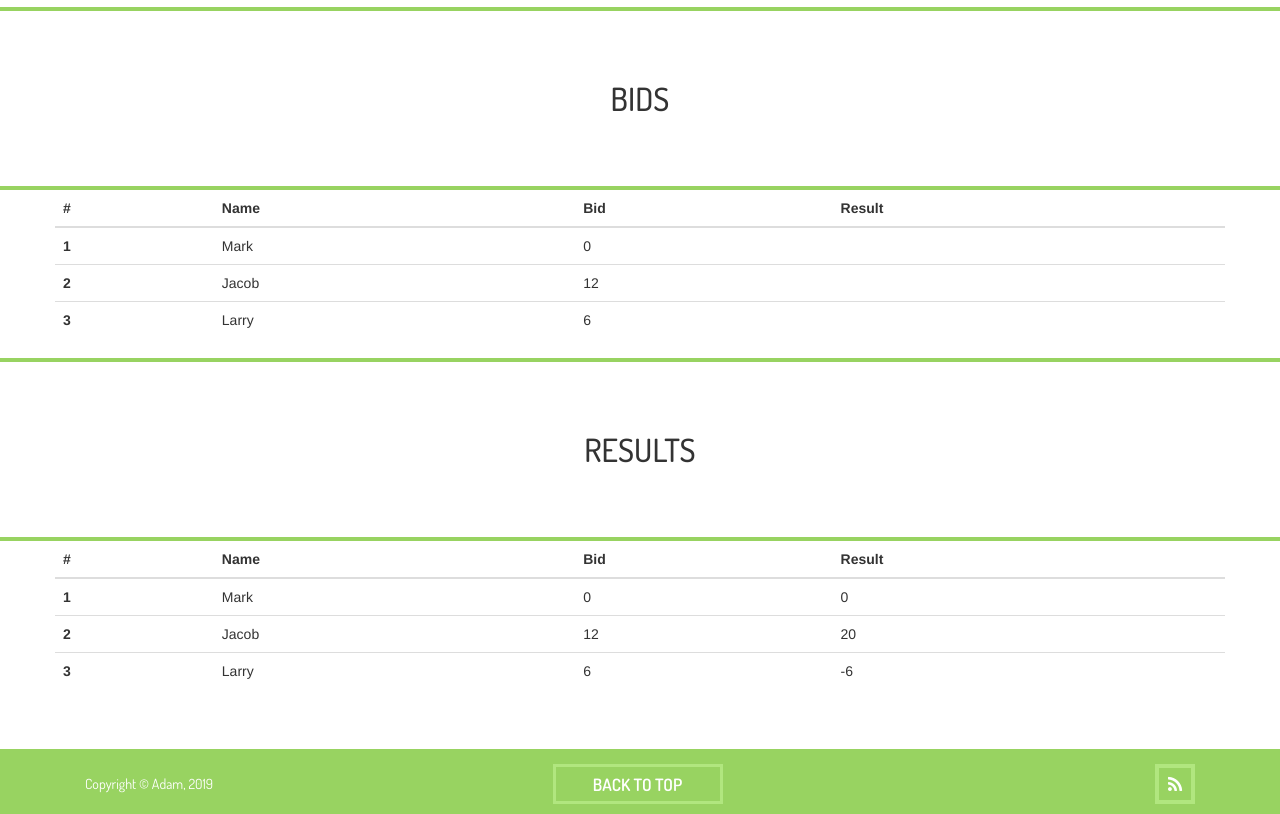
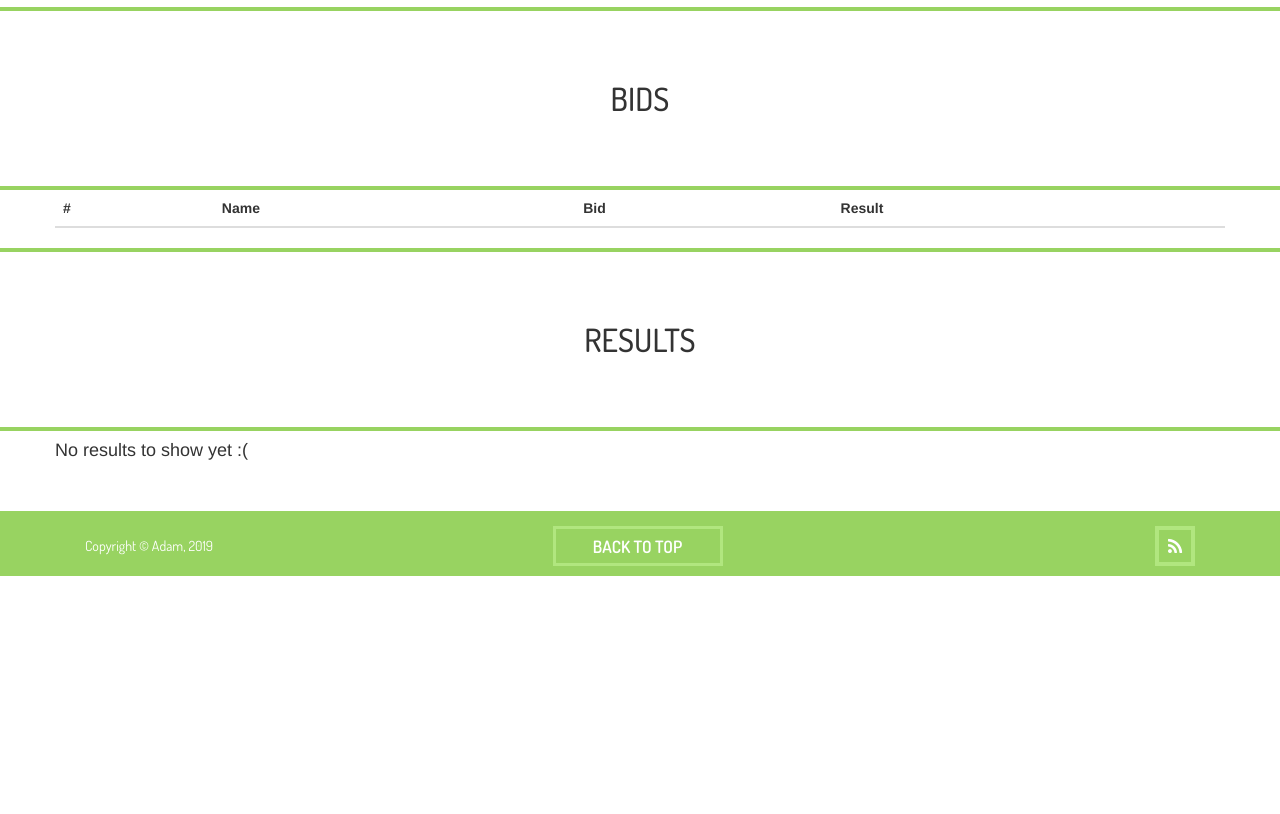
Before and after one commit to deadsmond/dollar_auction, a Flask app: page /auction in a window 1280 px wide. Shown: the part 963-1777 px from the top of the page. After the commit the page ends 1539 px from the top, so only its background shows below. Run offline with Flask 2, Linux system fonts and the light colour scheme; lists and menus that the app fills with data are empty; parts of the project's set-up code (start-up, migrations or seed data) failed here and were passed over; some libraries are stand-ins or nearby versions.

Commit message:
general update

```diff
--- a/__main__.py
+++ b/__main__.py
@@ -35,15 +35,21 @@ def login():
 # auction house route
 @app.route('/auction', methods=['GET', 'POST'])
 def auction():
-    # validate player or admin
     name = agent.get_name(request.remote_addr)
+    admin_ = (request.remote_addr == agent.admin)
 
-    if request.remote_addr == agent.admin:
-        # admin
-        return render_template('index.html', name=name)
-    else:
-        # player
-        return render_template('index.html', name=name)
+    if request.method == 'GET':
+        print("GET")
+
+    elif request.method == 'POST':
+        print("POST")
+
+    return render_template('index.html',
+                           name=name,
+                           admin=admin_,
+                           players=agent.players,
+                           results=agent.results
+                           )
 
 # address for checkpoint
 @app.route('/checkpoint', methods=['GET'])
--- a/core/auction_house.py
+++ b/core/auction_house.py
@@ -12,25 +12,40 @@ class AuctionHouse:
     # initializer of class
     def __init__(self):
 
-        # empty dictionary object to store responses from players
-        self.players = {}
+        # empty list to store responses from players
+        self.players = []
 
+        # empty list to store results of previous games
+        self.results = []
+
+        # admin id
         self.admin = ''
 
     def add_player(self, id_, name):
+
         # set first user as admin
         if not self.players:
             self.admin = id_
 
-        self.players[id_] = name
+        # add player to list
+        self.players.append([id_, name, 0])
+
         log.info("joined [%s] as [%s]" % (id_, name))
 
+    # iterate through list to check if id is in game
     def check_if_in(self, id_):
-        return id_ in self.players
+        for player in self.players:
+            if player[0] == id_:
+                return True
+        return False
 
+    # iterate through list to get the name of id
     def get_name(self, id_):
         try:
-            return self.players[id_]
+            for player in self.players:
+                if player[0] == id_:
+                    return player[1]
+            raise KeyError
         except KeyError as e:
             print(e)
             log.error(e)
--- a/requirements.txt
+++ b/requirements.txt
@@ -1,2 +1,4 @@
 pyopenssl
 flask
+datetime
+logging
--- a/templates/index.html
+++ b/templates/index.html
@@ -26,7 +26,8 @@
             <div class="container">
                 <div class="row">
                     <div class="navbar-header">
-                        <button type="button" class="navbar-toggle collapsed" data-toggle="collapse" data-target=".navbar-collapse">
+                        <button type="button" class="navbar-toggle collapsed"
+                                data-toggle="collapse" data-target=".navbar-collapse">
                           <i class="fa fa-bars"></i>
                         </button>
                         <div class="logo-wrapper">
@@ -70,6 +71,19 @@
                         <h2 class="header-section-title">Game</h2>
                     </div>
                 </div>
+                {% if admin: %}
+                    <div class="row">
+                        <div class="col-md-12">
+                            <form class="form">
+                                <div class="input-group">
+                                    <div class="submit">
+                                        <input type="submit" value="Start New Game" />
+                                    </div>
+                                </div>
+                            </form>
+                        </div>
+                    </div>
+                {% endif %}
             </div>
         </div>
     </div>
@@ -134,24 +148,14 @@
                         </tr>
                     </thead>
                     <tbody>
+                        {% for player in players %}
                             <tr>
-                            <th scope="row">1</th>
-                            <td>Mark</td>
-                            <td>0</td>
+                                <th scope="row">{{ loop.index }}</th>
+                                <td>{{ player[1] }}</td>
+                                <td>{{ player[2] }}</td>
                                 <td></td>
                             </tr>
-                        <tr>
-                            <th scope="row">2</th>
-                            <td>Jacob</td>
-                            <td>12</td>
-                            <td></td>
-                        </tr>
-                        <tr>
-                            <th scope="row">3</th>
-                            <td>Larry</td>
-                            <td>6</td>
-                            <td></td>
-                        </tr>
+                        {% endfor %}
                     </tbody>
                 </table>
             </div>
@@ -173,6 +177,7 @@
     <div id="results2">
         <div class="container">
             <div class="row">
+                {% if results: %}
                     <table class="table">
                         <thead>
                             <tr>
@@ -183,26 +188,19 @@
                             </tr>
                         </thead>
                         <tbody>
+                            {% for result in results %}
                                 <tr>
-                            <th scope="row">1</th>
-                            <td>Mark</td>
-                            <td>0</td>
-                            <td>0</td>
+                                    <th scope="row">{{ loop.index }}</th>
+                                    <td>{{ player[1] }}</td>
+                                    <td>{{ player[2] }}</td>
+                                    <td></td>
                                 </tr>
-                        <tr>
-                            <th scope="row">2</th>
-                            <td>Jacob</td>
-                            <td>12</td>
-                            <td>20</td>
-                        </tr>
-                        <tr>
-                            <th scope="row">3</th>
-                            <td>Larry</td>
-                            <td>6</td>
-                            <td>-6</td>
-                        </tr>
+                            {% endfor %}
                         </tbody>
                     </table>
+                {% else: %}
+                    <h4> No results to show yet :( </h4>
+                {% endif %}
             </div>
         </div>
     </div>
```
Also changed, not shown: temp/index.html (deleted, +0 -134 lines), README.md, 1 other file. Lines whose indentation alone changed are shown as unchanged.
